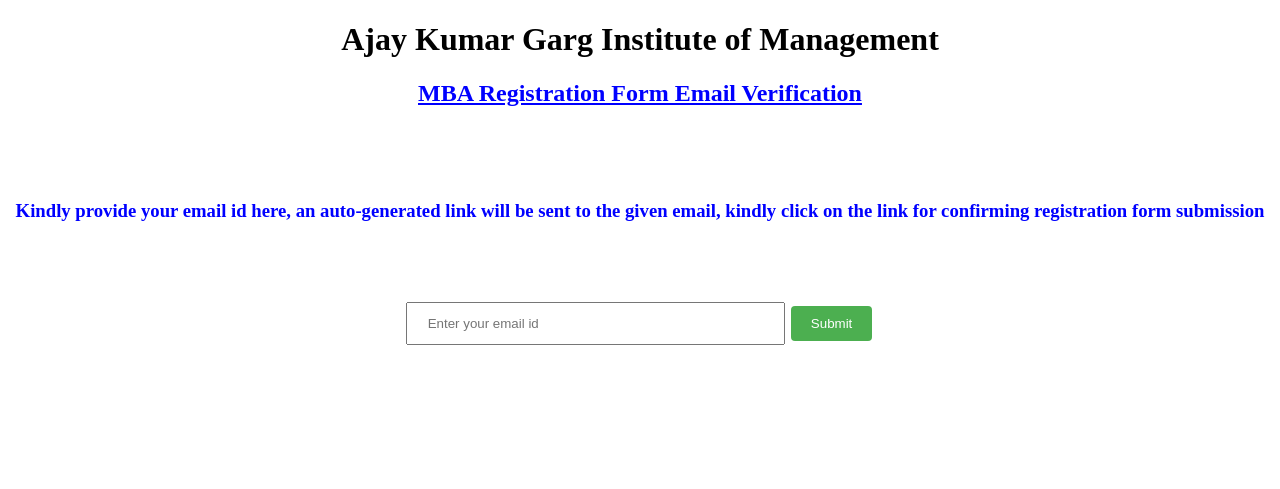
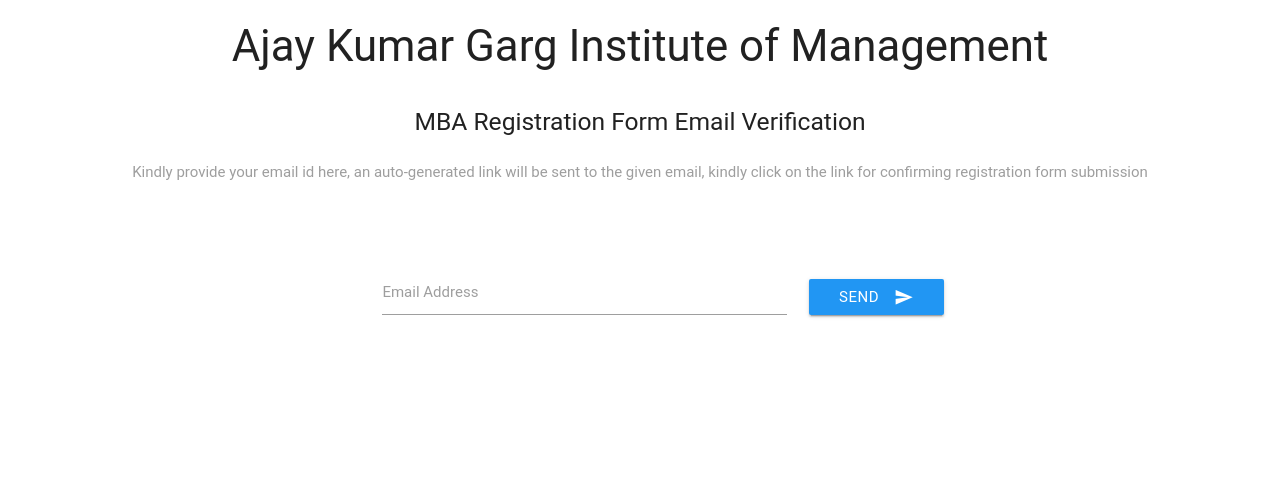
Before and after one commit to AkshatSrivastava2/MBA_Registration_Form, a PHP site: page /MBA/confirmsubmit.php in a window 1280 px wide. Shown: the top 489 px of the page. Run offline with PHP 8.4, Linux system fonts and the light colour scheme; some libraries are stand-ins or nearby versions; some web fonts are replaced.

Commit message:
MBA Registration Form, Admin Panel, Email verification

```diff
--- a/admin.php
+++ b/admin.php
@@ -93,6 +93,7 @@ window.onload=scroll;
    				<caption>Student Details</caption>
 
  			  			<tr>
+                            <th rowspan="2">Date </th>
 		 			  		<th rowspan="2">SEE AKTU Roll No </th>
 		 			  		<th rowspan="2">General Rank </th>
 		 			  		<th rowspan="2">Category Rank </th>
@@ -176,6 +177,7 @@ window.onload=scroll;
 		 		  	 		?>
 
                         <tr>
+                                <td><?php echo $r['Date']; ?></td>
                                 <td><?php echo $r['see_rollno']; ?></td>
                                 <td><?php echo $r['gen_rank']; ?></td>
                                 <td><?php echo $r['category_rank']; ?></td>
--- a/confirmsubmit.php
+++ b/confirmsubmit.php
@@ -1,13 +1,21 @@
 <!doctype html>
 <html>
+
 <head>
+    <!-- Compiled and minified CSS -->
+    <link rel="stylesheet" href="https://cdnjs.cloudflare.com/ajax/libs/materialize/0.97.8/css/materialize.min.css">
+    <script type="text/javascript" src="https://code.jquery.com/jquery-2.1.1.min.js"></script>
+    <!-- Compiled and minified JavaScript -->
+    <script src="https://cdnjs.cloudflare.com/ajax/libs/materialize/0.97.8/js/materialize.min.js"></script>
     <title>Registration Form</title>
+    <link href="https://fonts.googleapis.com/icon?family=Material+Icons" rel="stylesheet">
     <style>
         .alert {
             padding: 20px;
             background-color: #4CAF50;
             color: white;
         }
+
         .alert2 {
             padding: 20px;
             background-color: red;
@@ -32,45 +40,37 @@
     </style>
 
 </head>
+
 <body>
-<style>
-input[type=text] {
-    width: 30%;
-    padding: 12px 20px;
-    margin: 8px 0;
-    box-sizing: border-box;
-}
-
-input[type=submit]{ background-color: #4CAF50;
-    border: none;
-    color: white;
-    padding: 10px 20px;
-    text-decoration: none;
-    margin: 4px 2px;
-    cursor: pointer;
-    border-radius: 4px;
-}
-
-</style>
-
     <div id="header">
 
 
-	<p id="layoutdims"><h1 style="text-align: center">Ajay Kumar Garg Institute of Management</h1></p>
-	<h2 style="text-align: center;color:blue;text-decoration: underline;">MBA Registration Form Email Verification</h2>
+        <h3 class="center">Ajay Kumar Garg Institute of Management</h3>
+        <div class="row"></div>
+        <h5 class="center">MBA Registration Form Email Verification</h5>
     </div>
-<div class="colmask threecol">
-	<div class="colmid">
-		<div class="colleft">
-			<div class="col1">
-				<!-- Column 1 start -->
-				<br><br><br>
-				<h3 style="text-align: center;color:blue;"> Kindly provide your email id here, an auto-generated link will be sent to the given email, kindly click on the link for confirming registration form submission</h3><br><br><br>
+    <div class="row"></div>
+    <div>
+        <h6 class="grey-text center"> Kindly provide your email id here, an auto-generated link will be sent to the given email, kindly click on the link for confirming registration form submission</h6><br><br><br>
 
-				<form style="text-align:center;" action="" method="POST" >
-						<input type="text" name="email"  placeholder="Enter your email id">
-						<input type="submit" name="submit" value="Submit" ><br><br>
+
+
+            <div class="row">
+                <form class="form" action="" method="POST">
+                <div class="col s3" style="margin-left:4%;"></div>
+                    <div class="col s4">
+                        <div class="input-field">
+                    <input type="email" name="email" id="email">
+                    <label for="email">Email Address</label>
+                        </div>
+                </div>
+                <div style="padding-top:0.7777%;" class="col s2 input-field">
+                    <button class="btn blue white-text" type="submit" name="submit" value="Send">Send
+                        <i class="material-icons right">send</i></button>
+                </div>
+                <div class="col s2"></div>
                     </form>
+                </div>
 
         <?php
 if(isset($_POST['submit']))
@@ -149,4 +149,5 @@ if(mysqli_num_rows($query)==1)
 
 
 </body>
+
 </html>
--- a/style.css
+++ b/style.css
@@ -22,3 +22,7 @@ h5 {
 .error-class {
     color:#FF0000;
 }
+
+.padding {
+    padding-top: 25%; !important
+}
```
Also changed, not shown: index.html (+108 -46 lines), regform.sql (+19 -38 lines), registration.php (+5 -3 lines), reset.php (+6 -6 lines). Lines whose indentation alone changed are shown as unchanged.
